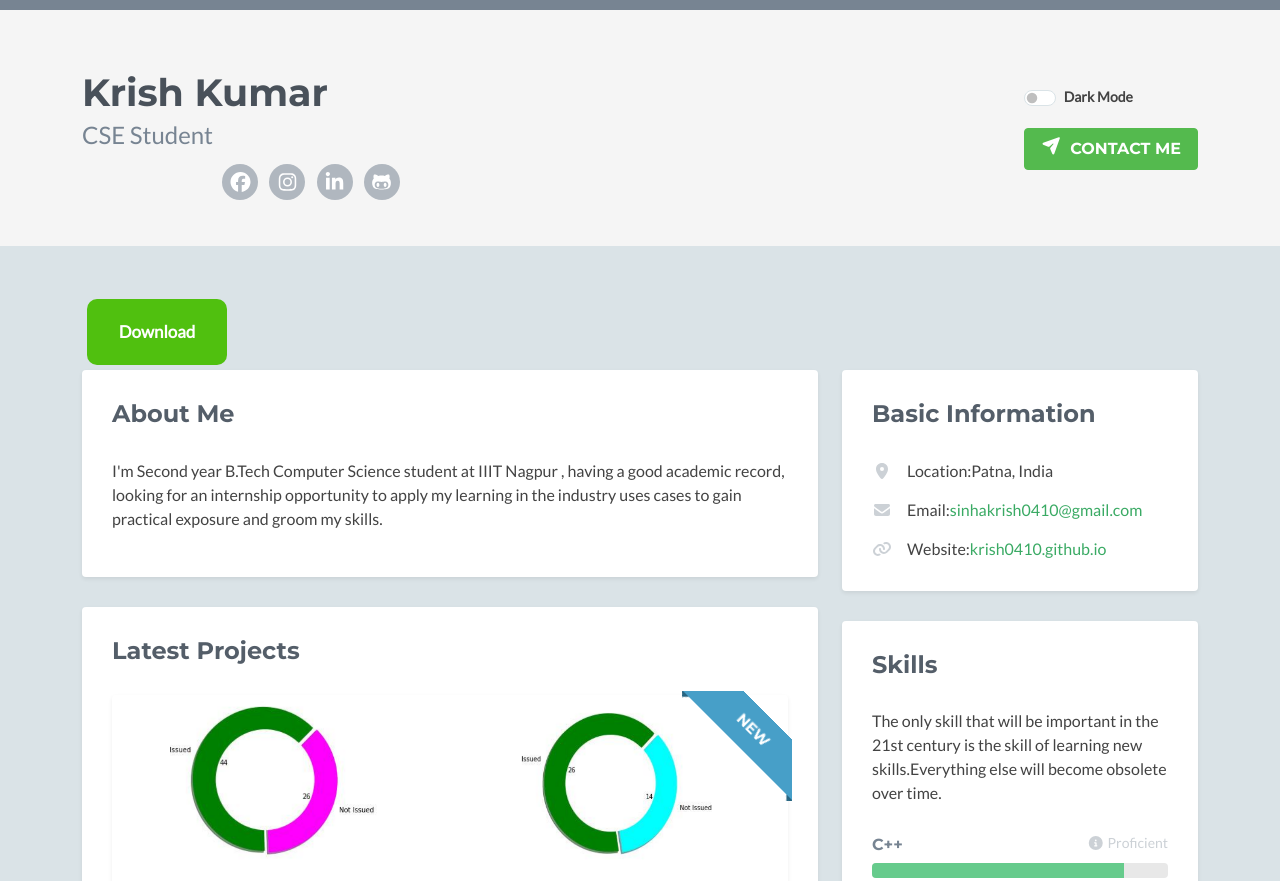
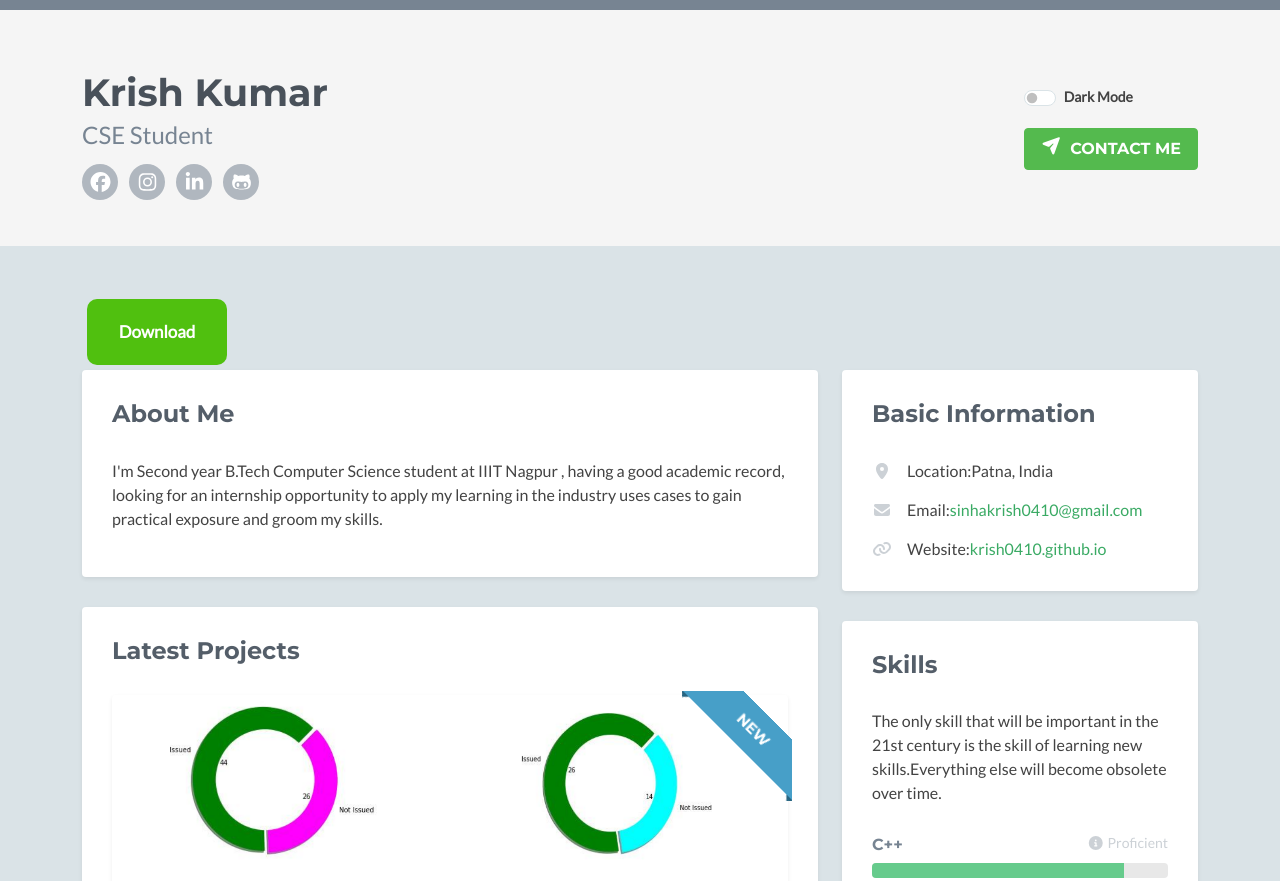
Before and after one commit to krish0410/krish0410.github.io, a plain HTML site: page index.html in a window 1280 px wide. Shown: the top 881 px of the page. Drawn offline with nearby package versions, Linux system fonts and the light colour scheme; no server answers; a script that the page names is missing; some icons are missing.

Commit message:
Update index.html

```diff
--- a/index.html
+++ b/index.html
@@ -92,7 +92,7 @@
                         <h1 class="name">Krish Kumar</h1>
                         <h2 class="desc">CSE Student</h2>
                         <ul class="social list-inline">
-                            &emsp;&emsp;&emsp;&emsp;&emsp;&emsp; &emsp;&emsp;&nbsp;&nbsp;&nbsp;<li class="list-inline-item"><a href="https://m.facebook.com/100009447199400/" title="Meta"><i class="fab fa-facebook"></i></a></li>
+                            <li class="list-inline-item"><a href="https://m.facebook.com/100009447199400/" title="Meta"><i class="fab fa-facebook"></i></a></li>
                             <li class="list-inline-item"><a href="https://www.instagram.com/he.is.krish/" title="Instagram"><i class="fab fa-instagram"></i></a></li>
                             <li class="list-inline-item"><a href="https://www.linkedin.com/in/krish-kumar-69b32a1b9" title="LinkedIn"><i class="fab fa-linkedin-in"></i></a></li>
                             <li class="list-inline-item"><a href="https://github.com/krish0410" title="Github"><i class="fab fa-github-alt"></i></a></li>
```
